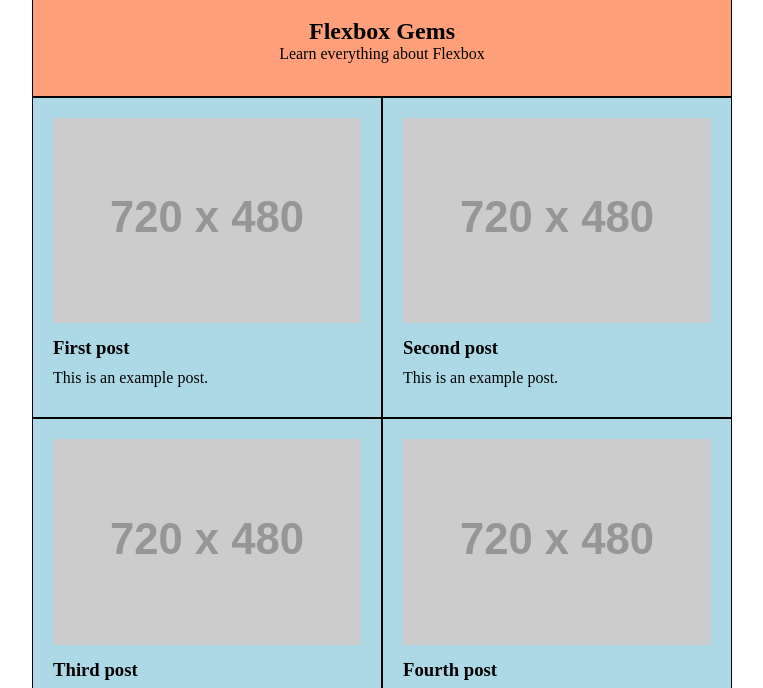
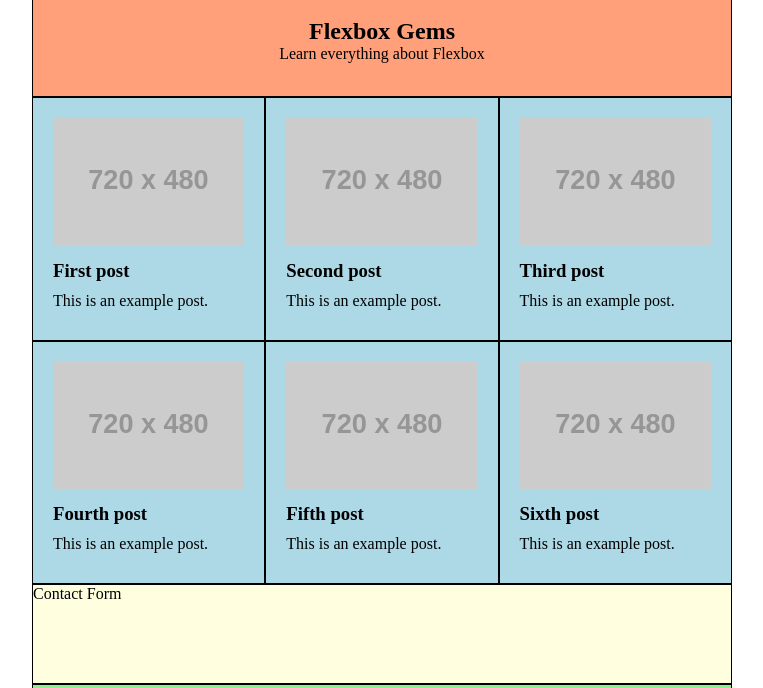
Before and after one commit to jonamarkin/learning-flexbox, a plain HTML site: page 10_final_project/index.html in a window 1280 px wide. Shown: the part 103-791 px from the top of the page, without its empty margins (258-1021 px from the left). Drawn offline with Linux system fonts and the light colour scheme; placeholder pictures from the web are drawn by us.

Commit message:
Correced CSS class

```diff
--- a/10_final_project/style.css
+++ b/10_final_project/style.css
@@ -108,7 +108,7 @@ header {
         width: 700px;
     }
 
-    blogpost {
+    .blogpost {
         width: 33.33%;
     }
 }
```
